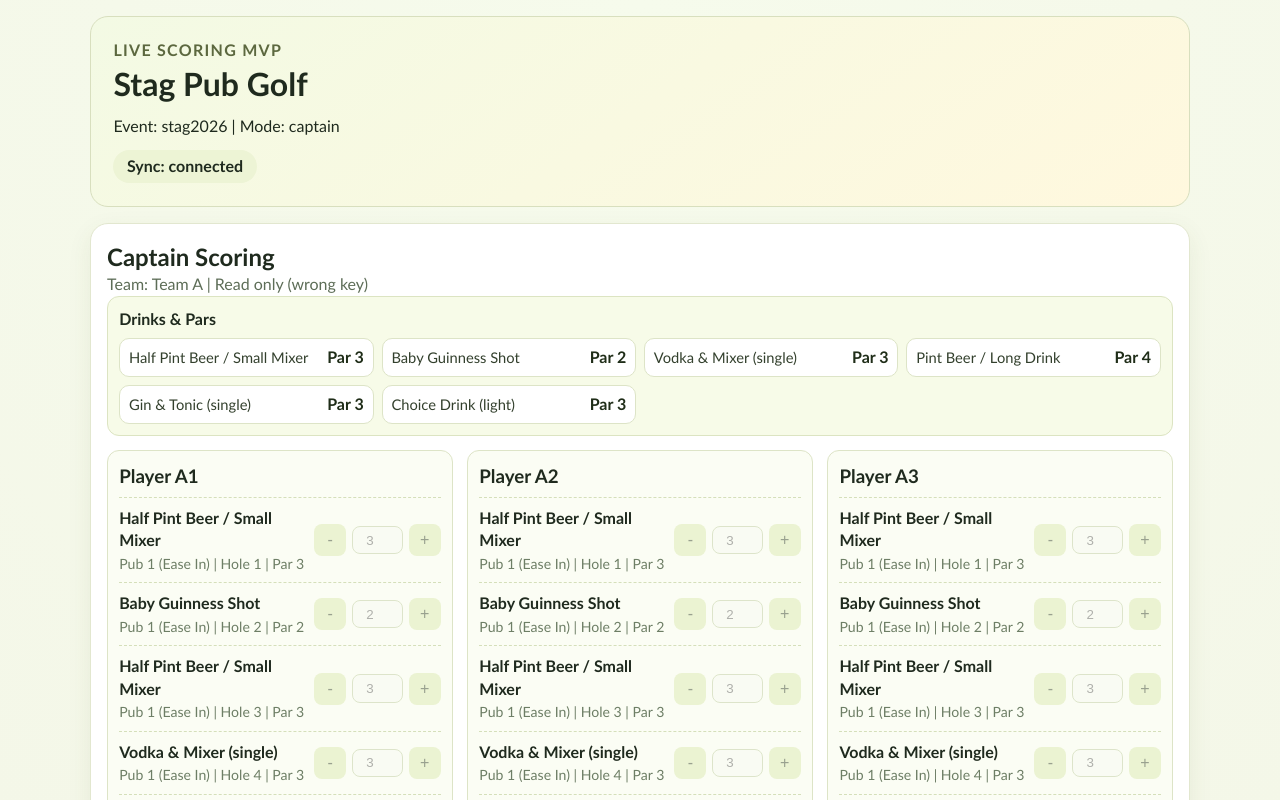
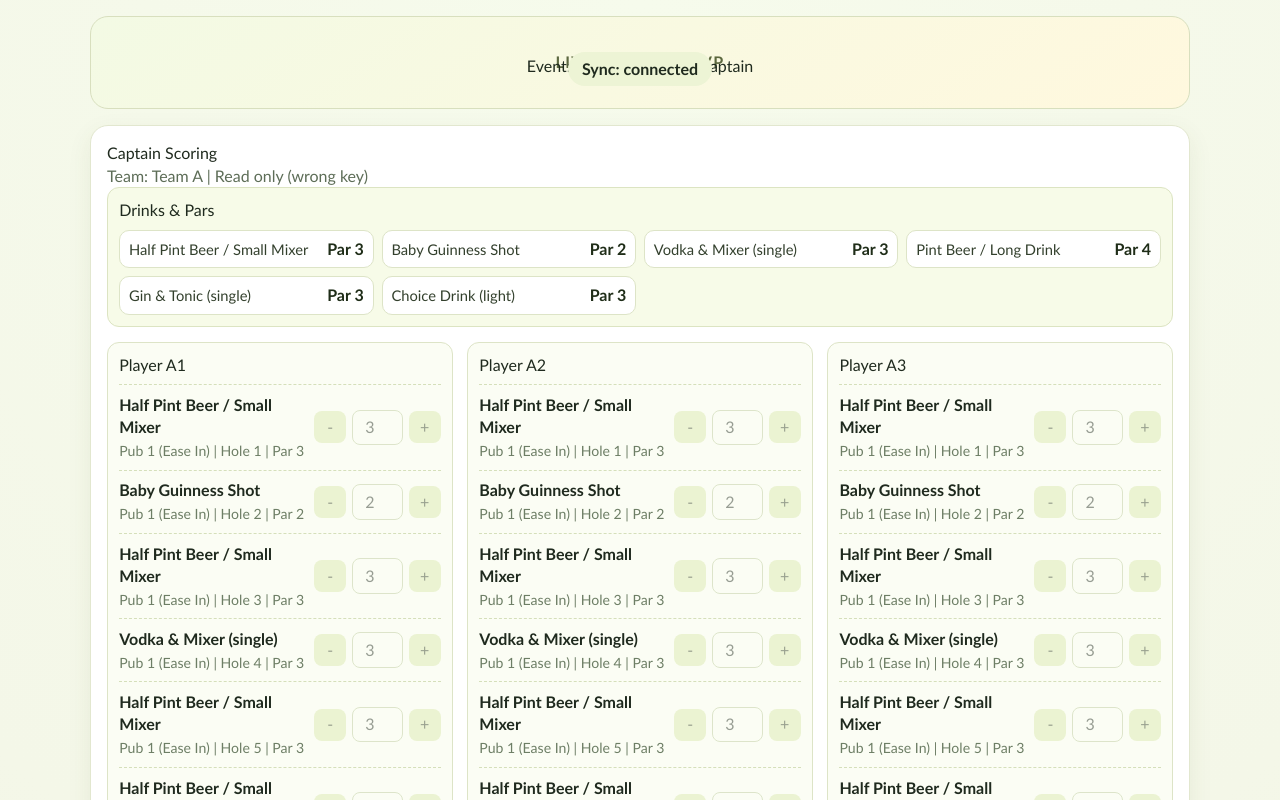
Before and after one commit to SamCogan/stag, a React (Vite) app: page / in a window 1280 px wide. Shown: the top 800 px of the page. Built offline with nearby package versions, Linux system fonts and the light colour scheme; no server answers; the database is empty.

Commit message:
feat(ui): configure Tailwind component foundation
Introduce the shared theme, daisyUI primitives, typed variants, and strict
Tailwind validation without changing the existing screen behavior.

```diff
--- a/eslint.config.ts
+++ b/eslint.config.ts
@@ -2,6 +2,7 @@ import { defineConfig, globalIgnores } from "eslint/config";
 import type { Linter } from "eslint";
 import js from "@eslint/js";
 import prettierConfig from "eslint-config-prettier/flat";
+import betterTailwind from "eslint-plugin-better-tailwindcss";
 import { flatConfigs as importXFlatConfigs } from "eslint-plugin-import-x";
 import jest from "eslint-plugin-jest";
 import jestDom from "eslint-plugin-jest-dom";
@@ -65,6 +66,7 @@ export default defineConfig([
     files: ["src/**/*.{ts,tsx}"],
     extends: [
       js.configs.recommended,
+      betterTailwind.configs["recommended-error"],
       typescriptEslintConfigs.strictTypeChecked,
       typescriptEslintConfigs.stylisticTypeChecked,
       reactRecommended,
@@ -85,6 +87,10 @@ export default defineConfig([
       },
     },
     settings: {
+      "better-tailwindcss": {
+        entryPoint: "src/index.css",
+        tsconfig: "tsconfig.app.json",
+      },
       "import-x/core-modules": ["bun:test"],
       "import-x/resolver": {
         typescript: true,
@@ -105,6 +111,7 @@ export default defineConfig([
     files: ["src/App.tsx"],
     rules: {
       complexity: "off",
+      "better-tailwindcss/no-unknown-classes": "off",
       "max-lines": "off",
       "max-lines-per-function": "off",
       "max-statements": "off",
--- a/src/App.tsx
+++ b/src/App.tsx
@@ -1,8 +1,6 @@
 import { useEffect, useMemo, useState } from "react";
 
 import { createRemoteStore } from "./firebaseStore";
-
-import "./App.css";
 
 const EVENT = {
   title: "Stag Pub Golf",
--- /dev/null
+++ b/src/components/uiStyles.ts
@@ -0,0 +1,24 @@
+import { cva } from "class-variance-authority";
+
+export const buttonStyles = cva("btn min-h-11 touch-manipulation", {
+  defaultVariants: {
+    intent: "primary",
+    size: "medium",
+  },
+  variants: {
+    intent: {
+      danger: "btn-error",
+      ghost: "btn-ghost",
+      primary: "btn-primary",
+      secondary: "btn-secondary",
+    },
+    size: {
+      compact: "btn-sm",
+      medium: "btn-md",
+    },
+  },
+});
+
+export const panelStyles = cva(
+  "card border border-base-300 bg-base-100 shadow-sm",
+);
--- a/src/index.css
+++ b/src/index.css
@@ -1,3 +1,46 @@
+@import "tailwindcss";
+@import "./App.css";
+
+@plugin "daisyui" {
+  themes: stag --default;
+  logs: false;
+}
+
+@plugin "daisyui/theme" {
+  name: "stag";
+  default: true;
+  prefersdark: false;
+  color-scheme: light;
+  --color-base-100: #ffffff;
+  --color-base-200: #f7fbe8;
+  --color-base-300: #dce4c2;
+  --color-base-content: #1f2a1e;
+  --color-primary: #d8e7a9;
+  --color-primary-content: #243217;
+  --color-secondary: #fff8de;
+  --color-secondary-content: #33402d;
+  --color-accent: #5c683f;
+  --color-accent-content: #ffffff;
+  --color-neutral: #33402d;
+  --color-neutral-content: #ffffff;
+  --color-info: #5f84a2;
+  --color-info-content: #ffffff;
+  --color-success: #4f7d3b;
+  --color-success-content: #ffffff;
+  --color-warning: #d6a12e;
+  --color-warning-content: #241c0b;
+  --color-error: #b94a48;
+  --color-error-content: #ffffff;
+  --radius-selector: 0.75rem;
+  --radius-field: 0.5rem;
+  --radius-box: 1rem;
+  --size-selector: 0.25rem;
+  --size-field: 0.25rem;
+  --border: 1px;
+  --depth: 1;
+  --noise: 0;
+}
+
 :root {
   font-family: "Trebuchet MS", "Segoe UI", Tahoma, sans-serif;
   line-height: 1.4;
--- /dev/null
+++ b/src/lib/mergeClasses.ts
@@ -0,0 +1,5 @@
+import { clsx, type ClassValue } from "clsx";
+import { twMerge } from "tailwind-merge";
+
+export const mergeClasses = (...values: ClassValue[]): string =>
+  twMerge(clsx(values));
--- a/vite.config.ts
+++ b/vite.config.ts
@@ -1,8 +1,9 @@
+import tailwindcss from "@tailwindcss/vite";
 import { defineConfig } from "vite";
 import react from "@vitejs/plugin-react";
 
 // https://vite.dev/config/
 export default defineConfig({
   base: "./",
-  plugins: [react()],
+  plugins: [react(), tailwindcss()],
 });
```
